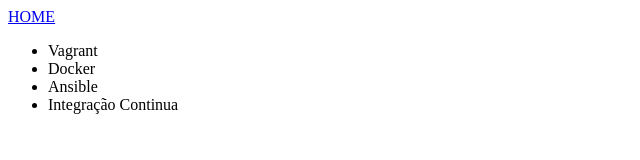
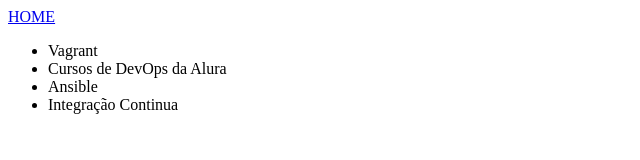
Before and after one commit to Nicolas-ildefonso/gitlinux, a plain HTML site: page teste.html in a window 1280 px wide. Shown: the whole page, without its empty margins (0-640 px from the left). Drawn offline with Linux system fonts and the light colour scheme.

```diff
--- a/teste.html
+++ b/teste.html
@@ -8,7 +8,7 @@
 <body>
     <ul>
         <li>Vagrant</li>
-        <li>Docker</li>
+        <li>Cursos de DevOps da Alura</li>
         <li>Ansible</li>
         <li>Integração Continua</li>
     </ul>
```
